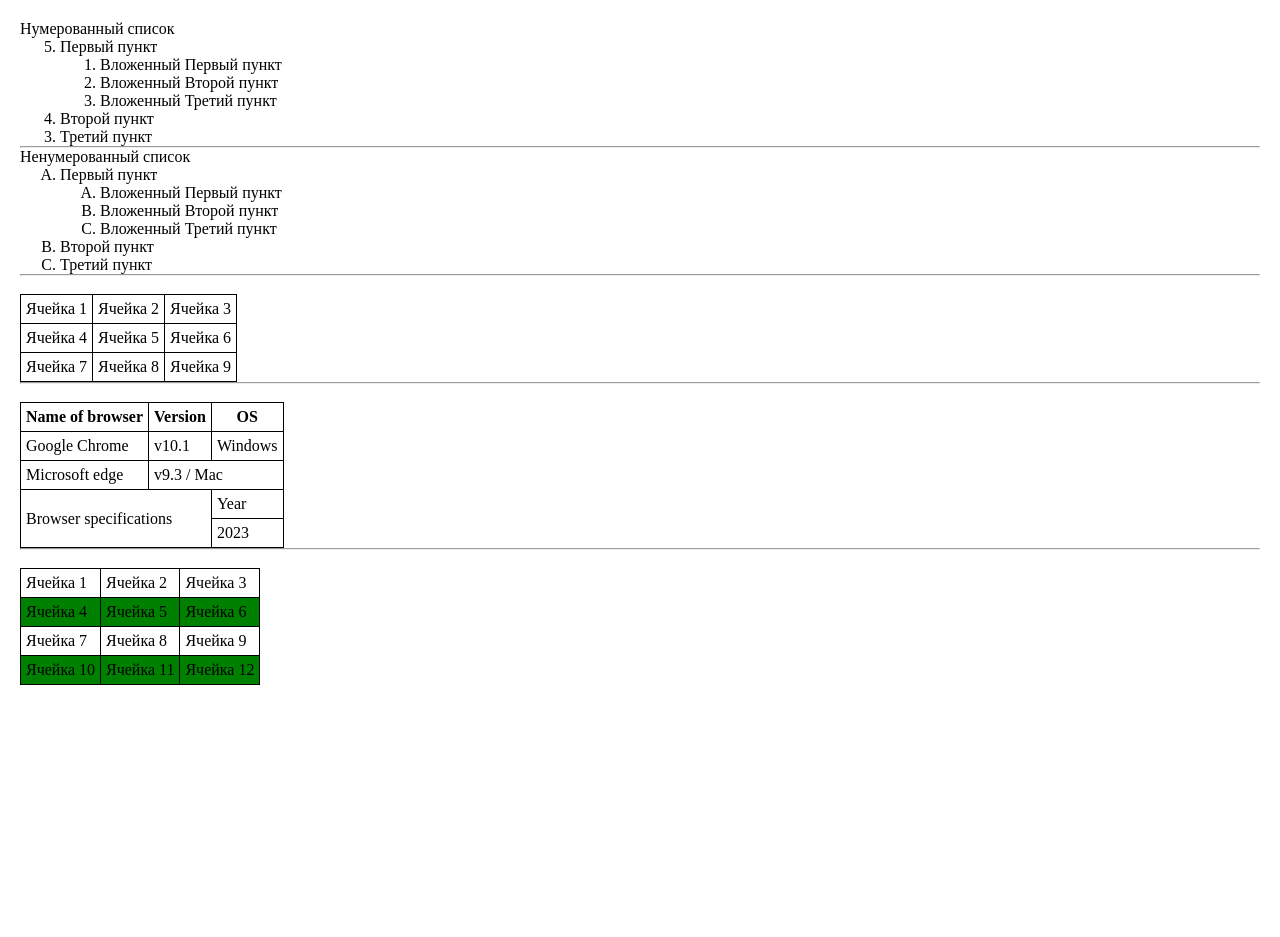
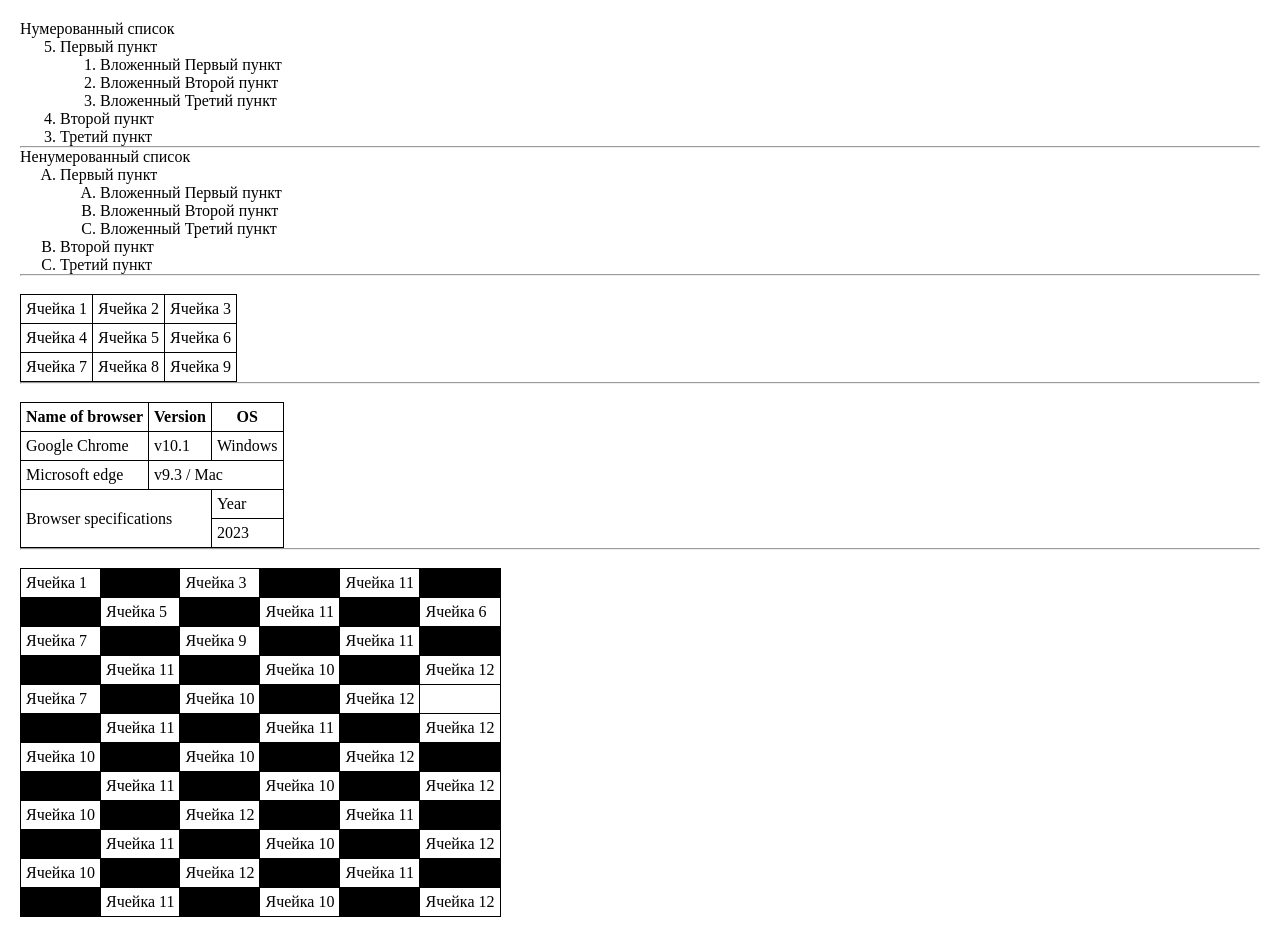
Before and after one commit to DmitriDjourov/lessons_300523-m, a plain HTML site: page lesson_3/index.html in a window 1280 px wide. Before the commit the page ends 800 px from the top, so only its background shows below. Drawn offline with Linux system fonts and the light colour scheme.

Commit message:
Add lesson 3

```diff
--- a/lesson_3/css/style.css
+++ b/lesson_3/css/style.css
@@ -33,6 +33,43 @@ table tr td, table tr th {
 
 /* Создать таблицу и сделать ее полосатой (через одну строку серый задний фон) используя классы для каждого второго tr. */
 
-.even-row {
+/* .even-row {
+    background-color: green;
+} */
+
+/* even - четные = 2n */
+/* odd - нечетные = 2n - 1 */
+/* number -> 0... */
+/* n = [0...10] */
+
+/* 2n   */
+/* n = 1 | 2 * 1 = 2  */
+/* n = 2 | 2 * 2 = 4  */
+/* n = 3 | 2 * 3 = 6  */
+/* 3n+2 */
+/* n = 0 | 3 * 0 + 2 = 2  */
+/* n = 1 | 3 * 1 + 2 = 5  */
+/* .zebra-table tr:nth-child(2n-1) { */
+    /* background-color: green; */
+/* } */
+
+/* Создать таблицу, в которой строки разукрашены последовательно в 4 любых цвета. */
+/* .zebra-table tr:nth-child(4n) {
     background-color: green;
 }
+.zebra-table tr:nth-child(4n - 1) {
+    background-color: red;
+}
+.zebra-table tr:nth-child(4n - 2) {
+    background-color: blue;
+}
+.zebra-table tr:nth-child(4n - 3) {
+    background-color: fuchsia;
+} */
+
+.zebra-table tr:nth-child(even) td:nth-child(odd) {
+    background-color: black;
+}
+.zebra-table tr:nth-child(odd) td:nth-child(even) {
+    background-color: black;
+}
--- a/lesson_3/index.html
+++ b/lesson_3/index.html
@@ -95,23 +95,98 @@
 
     <hr>
     <br>
-    <table>
+    <table class="zebra-table">
         <tr>
             <td>Ячейка 1</td>
             <td>Ячейка 2</td>
             <td>Ячейка 3</td>
+            <td>Ячейка 10</td>
+            <td>Ячейка 11</td>
+            <td>Ячейка 12</td>
         </tr>
         <tr class="even-row">
             <td>Ячейка 4</td>
             <td>Ячейка 5</td>
+            <td>Ячейка 10</td>
+            <td>Ячейка 11</td>
+            <td>Ячейка 12</td>
             <td>Ячейка 6</td>
         </tr>
         <tr>
             <td>Ячейка 7</td>
             <td>Ячейка 8</td>
             <td>Ячейка 9</td>
+            <td>Ячейка 10</td>
+            <td>Ячейка 11</td>
+            <td>Ячейка 12</td>
         </tr>
         <tr class="even-row">
+            <td>Ячейка 10</td>
+            <td>Ячейка 11</td>
+            <td>Ячейка 12</td>
+            <td>Ячейка 10</td>
+            <td>Ячейка 11</td>
+            <td>Ячейка 12</td>
+        </tr>
+        <tr>
+            <td>Ячейка 7</td>
+            <td>Ячейка 8</td>
+            <td>Ячейка 10</td>
+            <td>Ячейка 11</td>
+            <td>Ячейка 12</td>
+        </tr>
+        <tr class="even-row">
+            <td>Ячейка 10</td>
+            <td>Ячейка 11</td>
+            <td>Ячейка 10</td>
+            <td>Ячейка 11</td>
+            <td>Ячейка 12</td>
+            <td>Ячейка 12</td>
+        </tr>
+        <tr class="even-row">
+            <td>Ячейка 10</td>
+            <td>Ячейка 11</td>
+            <td>Ячейка 10</td>
+            <td>Ячейка 11</td>
+            <td>Ячейка 12</td>
+            <td>Ячейка 12</td>
+        </tr>
+        <tr class="even-row">
+            <td>Ячейка 10</td>
+            <td>Ячейка 11</td>
+            <td>Ячейка 12</td>
+            <td>Ячейка 10</td>
+            <td>Ячейка 11</td>
+            <td>Ячейка 12</td>
+        </tr>
+        <tr class="even-row">
+            <td>Ячейка 10</td>
+            <td>Ячейка 11</td>
+            <td>Ячейка 12</td>
+            <td>Ячейка 10</td>
+            <td>Ячейка 11</td>
+            <td>Ячейка 12</td>
+        </tr>
+        <tr class="even-row">
+            <td>Ячейка 10</td>
+            <td>Ячейка 11</td>
+            <td>Ячейка 12</td>
+            <td>Ячейка 10</td>
+            <td>Ячейка 11</td>
+            <td>Ячейка 12</td>
+        </tr>
+        <tr class="even-row">
+            <td>Ячейка 10</td>
+            <td>Ячейка 11</td>
+            <td>Ячейка 12</td>
+            <td>Ячейка 10</td>
+            <td>Ячейка 11</td>
+            <td>Ячейка 12</td>
+        </tr>
+        <tr class="even-row">
+            <td>Ячейка 10</td>
+            <td>Ячейка 11</td>
+            <td>Ячейка 12</td>
             <td>Ячейка 10</td>
             <td>Ячейка 11</td>
             <td>Ячейка 12</td>
```
